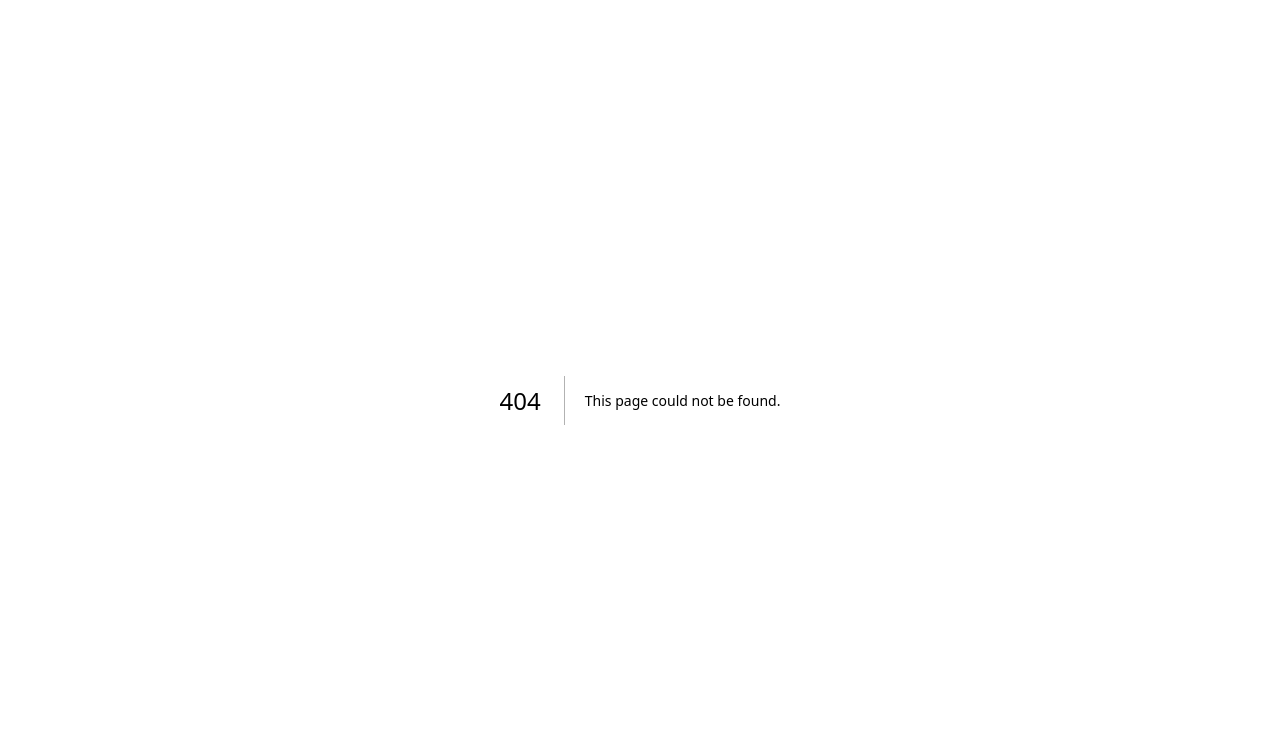
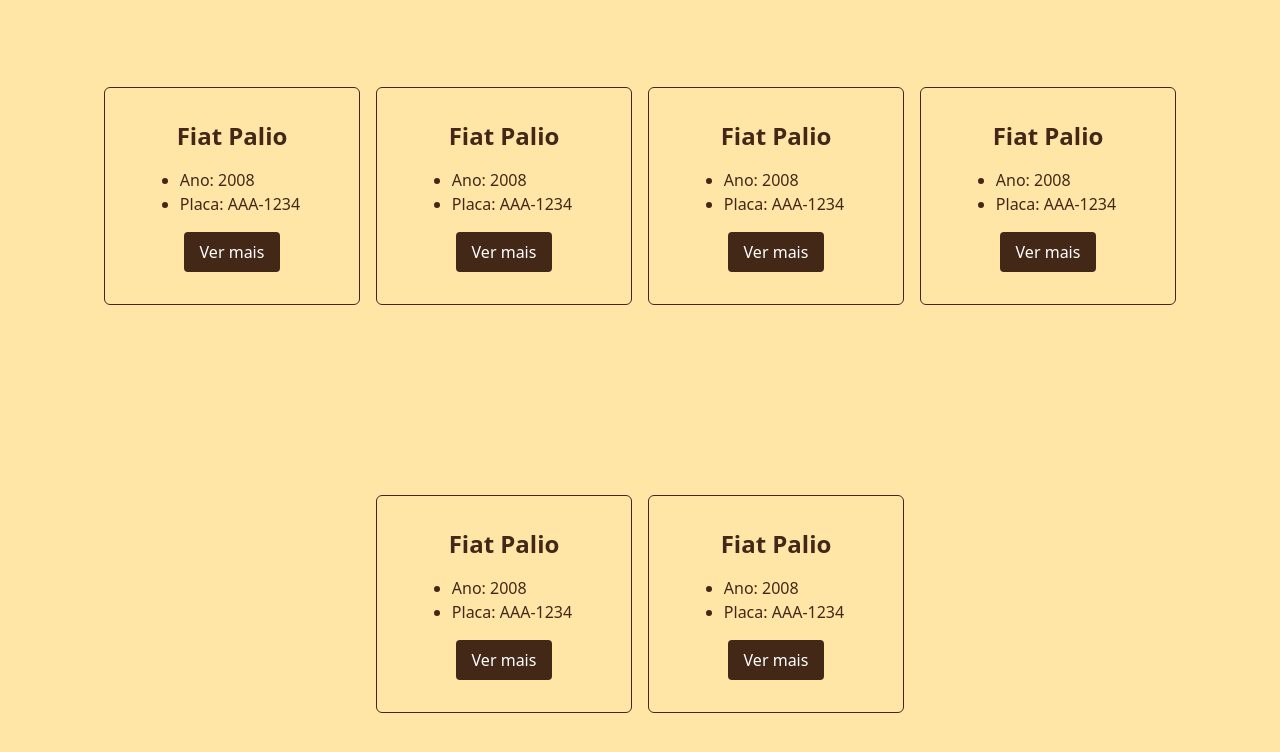
Before and after one commit to HenriqueCosta05/Hackathon-ContCode-Frontend, a Next.js app: page /usuarios/listar-carros in a window 1280 px wide. Before the commit this address had no page. Shown: the top 752 px of the page. Built offline with nearby package versions, Linux system fonts and the light colour scheme.

Commit message:
feat: ajustes finos e início da integração

```diff
--- /dev/null
+++ b/src/app/usuarios/consultar-manutencoes/page.tsx
@@ -0,0 +1,21 @@
+import { CardComponent } from '@/components'
+import { API_URL } from '@/constants';
+import { useFetch } from '@/hooks';
+import { Manutencao } from '@/types/manutencao';
+import React from 'react'
+
+export default function ListarCarros() {
+
+    const manutencoes = useFetch<Manutencao>({ url: API_URL })
+    return (
+        <main className='flex justify-center items-center flex-wrap gap-4 w-full h-screen'>
+            <CardComponent title="Fiat Palio" bullets={[{ text: "Ano: 2008" }, { text: "Placa: AAA-1234" }]} action={{ text: "Ver mais", href: "/" }} />
+            <CardComponent title="Fiat Palio" bullets={[{ text: "Ano: 2008" }, { text: "Placa: AAA-1234" }]} action={{ text: "Ver mais", href: "/" }} />
+            <CardComponent title="Fiat Palio" bullets={[{ text: "Ano: 2008" }, { text: "Placa: AAA-1234" }]} action={{ text: "Ver mais", href: "/" }} />
+            <CardComponent title="Fiat Palio" bullets={[{ text: "Ano: 2008" }, { text: "Placa: AAA-1234" }]} action={{ text: "Ver mais", href: "/" }} />
+            <CardComponent title="Fiat Palio" bullets={[{ text: "Ano: 2008" }, { text: "Placa: AAA-1234" }]} action={{ text: "Ver mais", href: "/" }} />
+            <CardComponent title="Fiat Palio" bullets={[{ text: "Ano: 2008" }, { text: "Placa: AAA-1234" }]} action={{ text: "Ver mais", href: "/" }} />
+
+        </main>
+    )
+}
--- /dev/null
+++ b/src/app/usuarios/listar-carros/page.tsx
@@ -0,0 +1,21 @@
+import { CardComponent } from '@/components'
+import { API_URL } from '@/constants';
+import { useFetch } from '@/hooks';
+import { Carro } from '@/types/carro';
+import React from 'react'
+
+export default function ListarCarros() {
+
+    const carros = useFetch<Carro>({ url: API_URL })
+    return (
+        <main className='flex justify-center items-center flex-wrap gap-4 w-full h-screen'>
+            <CardComponent title="Fiat Palio" bullets={[{ text: "Ano: 2008" }, { text: "Placa: AAA-1234" }]} action={{ text: "Ver mais", href: "/" }} />
+            <CardComponent title="Fiat Palio" bullets={[{ text: "Ano: 2008" }, { text: "Placa: AAA-1234" }]} action={{ text: "Ver mais", href: "/" }} />
+            <CardComponent title="Fiat Palio" bullets={[{ text: "Ano: 2008" }, { text: "Placa: AAA-1234" }]} action={{ text: "Ver mais", href: "/" }} />
+            <CardComponent title="Fiat Palio" bullets={[{ text: "Ano: 2008" }, { text: "Placa: AAA-1234" }]} action={{ text: "Ver mais", href: "/" }} />
+            <CardComponent title="Fiat Palio" bullets={[{ text: "Ano: 2008" }, { text: "Placa: AAA-1234" }]} action={{ text: "Ver mais", href: "/" }} />
+            <CardComponent title="Fiat Palio" bullets={[{ text: "Ano: 2008" }, { text: "Placa: AAA-1234" }]} action={{ text: "Ver mais", href: "/" }} />
+
+        </main>
+    )
+}
--- a/src/app/usuarios/registrar-manutencao/page.tsx
+++ b/src/app/usuarios/registrar-manutencao/page.tsx
@@ -34,6 +34,15 @@
                     className="bg-transparent rounded-md placeholder-black py-3 px-6 border focus:border-2 border-primary focus:border-primary active:border-primary outline-none w-full"
                 />
 
+                <InputField
+                    type="text"
+                    label="Quilometragem:"
+                    placeholder="Digite a quilometragem aproximada do carro..."
+                    required={true}
+                    name="quilometragem"
+                    className="bg-transparent rounded-md placeholder-black py-3 px-6 border focus:border-2 border-primary focus:border-primary active:border-primary outline-none w-full"
+                />
+
                 <div className="space-y-4 flex w-full flex-wrap">
                     <Button
                         text="Registrar manutenção"
--- /dev/null
+++ b/src/constants.ts
@@ -0,0 +1,2 @@
+export const MAX_ITEMS_BY_PAGE = 6;
+export const API_URL = "http://localhost:8080"
--- /dev/null
+++ b/src/hooks/index.ts
@@ -0,0 +1 @@
+export * from './useFetch'
--- /dev/null
+++ b/src/hooks/useFetch.tsx
@@ -0,0 +1,45 @@
+"use client"
+
+import { useState, useEffect } from 'react';
+import axios, { AxiosError } from 'axios';
+
+interface UseFetchProps<T> {
+    url: string;
+    method?: 'GET' | 'POST' | 'PUT' | 'DELETE';
+    body?: any;
+    headers?: Record<string, string>;
+}
+
+export function useFetch<T>({ url, method = 'GET', body, headers }: UseFetchProps<T>) {
+    const [data, setData] = useState<T | null>(null);
+    const [loading, setLoading] = useState<boolean>(true);
+    const [error, setError] = useState<string | null>(null);
+
+    useEffect(() => {
+        const fetchData = async () => {
+            try {
+                setLoading(true);
+                setError(null);
+                const response = await axios({
+                    url,
+                    method,
+                    data: body,
+                    headers,
+                });
+                setData(response.data);
+            } catch (err) {
+                if (axios.isAxiosError(err)) {
+                    setError(err.response?.data?.message || err.message);
+                } else {
+                    setError('Ocorreu um erro inesperado.');
+                }
+            } finally {
+                setLoading(false);
+            }
+        };
+
+        fetchData();
+    }, [url, method, body, headers]);
+
+    return { data, loading, error };
+}
--- /dev/null
+++ b/src/types/carro.ts
@@ -0,0 +1,7 @@
+export interface Carro {
+    id?: string;
+    modelo: string;
+    ano: number;
+    marca: string;
+    placa: string;
+}
--- /dev/null
+++ b/src/types/manutencao.ts
@@ -0,0 +1,7 @@
+import { Carro } from "./carro";
+
+export interface Manutencao {
+    id?: string;
+    carro_associado: Carro;
+    descricao: string;
+}
```
Also changed, not shown: package.json (+6 -5 lines), 1 other file (tests, documents, lock files or other folders).
